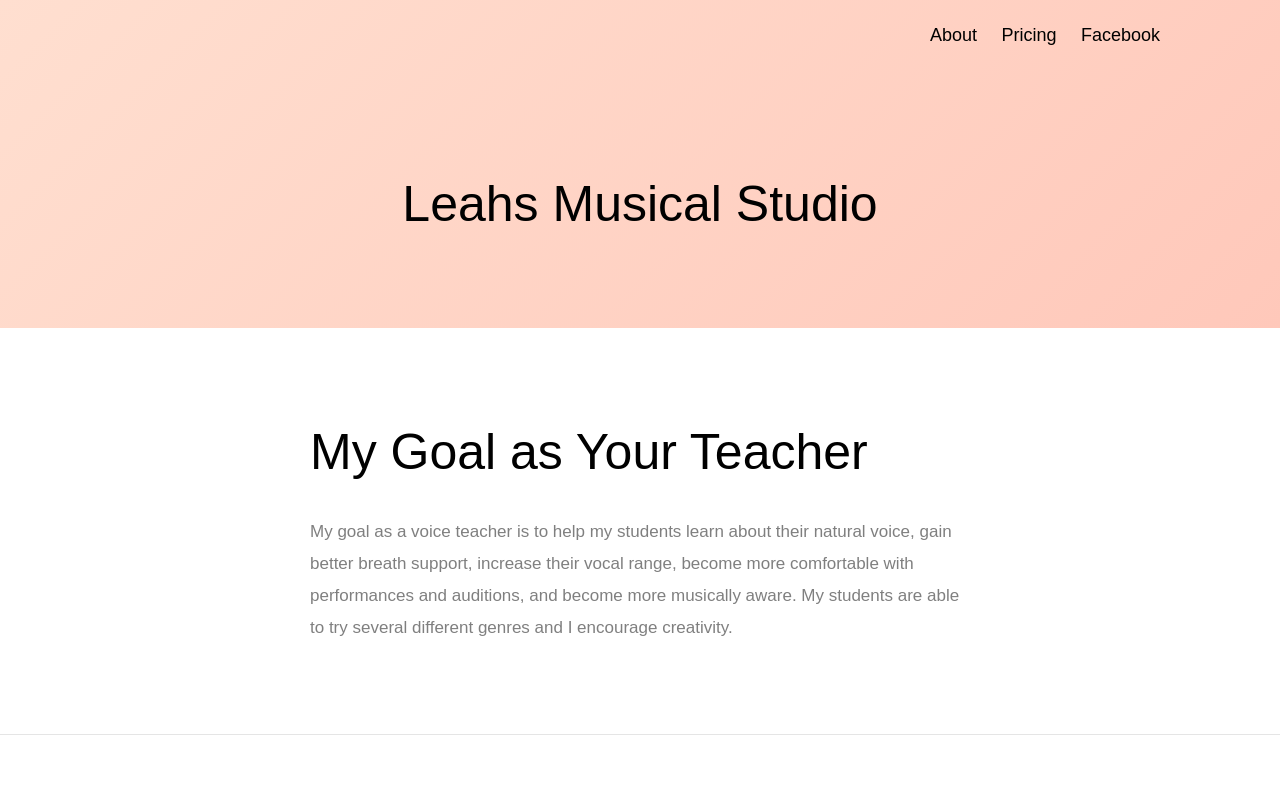
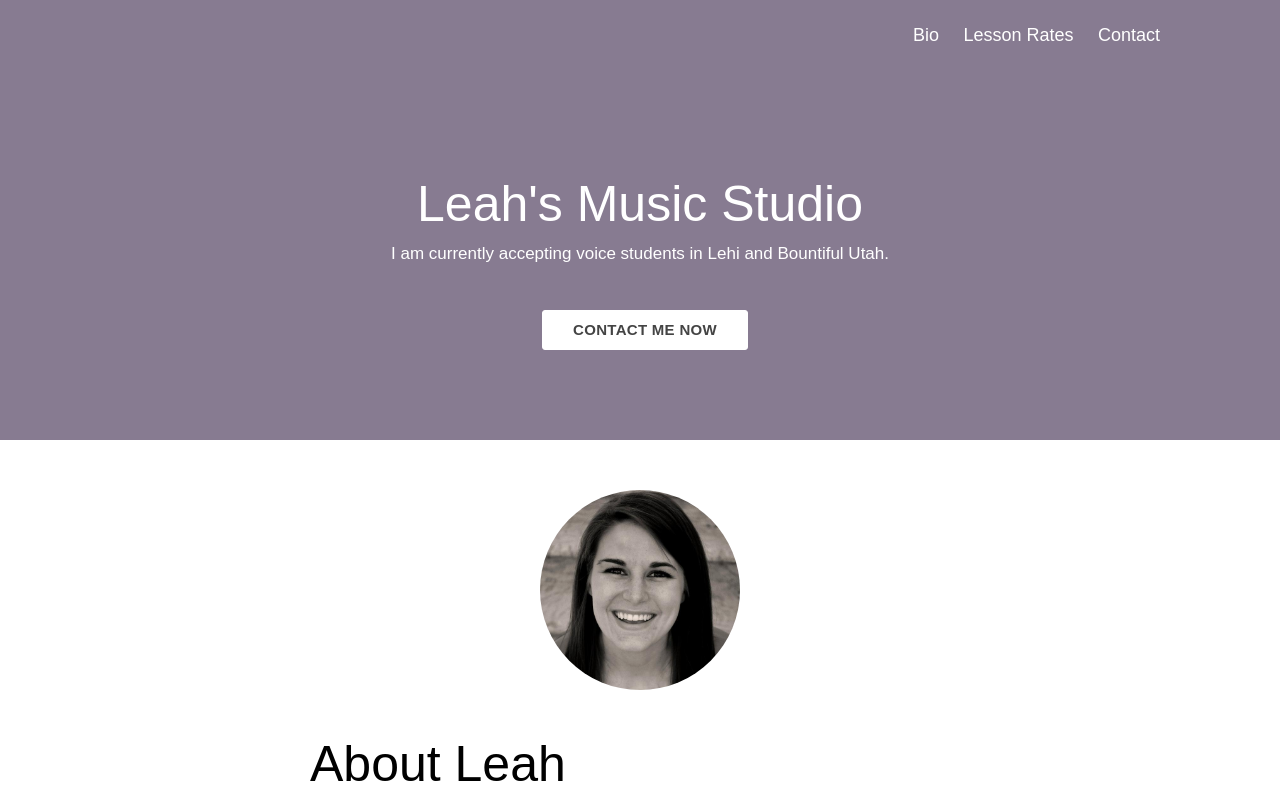
Before and after one commit to cadebward/leahs-music-site, a plain HTML site: page index.html in a window 1280 px wide. Shown: the top 801 px of the page. Drawn offline with Linux system fonts and the light colour scheme; a web font is replaced by a local one.

Commit message:
final touches

```diff
--- a/css/main.css
+++ b/css/main.css
@@ -1,9 +1,10 @@
 /*neutral*/
+
 * {
-	font-family: 'karla', sans-serif;
+	font-family: sans-serif;
 }.footer,
 .header {
-	background: linear-gradient(135deg, rgba(255,223,208,1) 0%,rgba(255,200,186,1) 100%);
+	background: #877B91;
 }
 .ctas-button {
 	color: #444;
@@ -11,7 +12,7 @@
 .ctas .twocta .ctas-button-2 {
 	border: 1px solid #333;
 	color: #333 !important;
-}@import url('https://fonts.googleapis.com/css?family=Karla:400,700');
+}
 *,
 *:before,
 *:after {
@@ -23,6 +24,7 @@ body {
 }
 /*text*/
 .heading {
+	font-family: 'Marcellus SC', sans-serif;
   font-weight: 100;
   font-size: 50px;
   line-height: 68px;
@@ -159,6 +161,7 @@ p.paragraph {
 }.header {
 	padding: 20px 0 90px 0;
 	overflow: hidden;
+	color:white;
 }
 .header .heading {
 	margin: 120px 0 0 0;
@@ -275,6 +278,7 @@ p.paragraph {
 	}
 }.footer {
 	padding: 45px 0;
+	color:white;
 }
 .footer .nav-link {
 	display: inline-block;
@@ -350,3 +354,21 @@ p.paragraph {
   	margin-top: 30px;
   }
 }
+
+.picture-bubble {
+	width: 200px;
+	height: 200px;
+	background-image: url("../img/portrait.jpg");
+	background-size: cover;
+	border-radius: 50%;
+	position: absolute;
+	left: calc(50% - 100px);
+	top: -150px;
+}
+.picture-container {
+	position: relative;
+	margin: 200px 0 100px;
+}
+button {
+	cursor:pointer;
+}
--- a/index.html
+++ b/index.html
@@ -5,6 +5,7 @@
   <meta name="viewport" content="width=device-width,initial-scale=1">
   <link rel="stylesheet" type="text/css" href="css/main.css">
   <link rel="stylesheet" type="text/css" href="css/devices.css">
+  <link href="https://fonts.googleapis.com/css?family=Marcellus+SC" rel="stylesheet">
 </head>
 <body>
   <header class="header">
@@ -13,62 +14,35 @@
         <div>
         </div>
         <div>
-          <a class="nav-link" href="#about">About</a>
-          <a class="nav-link" href="#pricing">Pricing</a>
-          <a class="nav-link" href="#">Facebook</a>
+          <a class="nav-link" href="#about">Bio</a>
+          <a class="nav-link" href="#pricing">Lesson Rates</a>
+          <a class="nav-link" href="#contact">Contact</a>
         </div>
       </div>
     </div>
     <div class="container-sml ">
       <div class="col-12">
         <h1 class="heading text-center">
-          Leahs Musical Studio
+          Leah's Music Studio
         </h1>
       </div>
     </div>
-    <!-- <div class="container-lrg"> -->
-    <!--   <div class="centerdevices col-12"> -->
-    <!--     <div class="iphoneipad"> -->
-    <!--       <div class="iphone"> -->
-    <!--         <div class="mask"> -->
-    <!--           <1!-- <img class="mask-img" src="img/mobileapp.svg"> --1> -->
-    <!--         </div> -->
-    <!--       </div> -->
-    <!--       <div class="ipad"> -->
-    <!--         <div class="mask"> -->
-    <!--           <img class="mask-img" src="img/webapp.svg"> -->
-    <!--         </div> -->
-    <!--       </div> -->
-    <!--     </div> -->
-    <!--   </div> -->
-    <!-- </div> -->
     <div class="container-sml">
       <div class="col-12 text-center">
-        <!-- <h2 class="paragraph">
-          We're creating the best place to go when starting a new business or company. With Launchaco you can instantly search domain
-          names, social media handles, and see your logo in beautiful logotypes.
-        </h2> -->
-        <!-- <div class="ctas">
+        <h2 class="paragraph">
+          I am currently accepting voice students in Lehi and Bountiful Utah.
+        </h2>
+        <div class="ctas">
           <div class="emailcta">
-            <input class="ctas-input" type="text" placeholder="Your Email Address">
-            <button class="ctas-button">
-              Sign Up
-            </button>
-          </div> -->
+            <a href="mailto:contact@leahsmusicstudio.com"><button class="ctas-button">
+              Contact Me Now
+            </button></a>
+          </div>
       </div>
     </div>
   </header>
-  <div class="feature6">
-    <div class="container-sml flex">
-      <div class="col-12">
-        <h3 class="heading">
-          My Goal as Your Teacher
-        </h3>
-        <p class="paragraph">
-          My goal as a voice teacher is to help my students learn about their natural voice, gain better breath support, increase their vocal range, become more comfortable with performances and auditions, and become more musically aware. My students are able to try several different genres and I encourage creativity.
-        </p>
-      </div>
-    </div>
+  <div class="picture-container">
+    <div class="picture-bubble"></div>
   </div>
   <div class="feature6" id="about">
     <div class="container-sml flex">
@@ -79,6 +53,10 @@
         <p class="paragraph">
           Soprano Leah Ward has been singing since before she could talk. From making up songs around the house to singing “Oh What a Beautiful Morning” out her bedroom window as a 4 year old, the love of song has always been with her. As a young child she was involved in the International Children’s Choir based out of Salt Lake City. With them, she sang multiple times a week for local and international dignitaries. Leah was very involved in music through her Junior High and High School years. She played the cello in her school orchestras as well as being heavily involved in the Woods Cross High School Madrigal choir and Concert choir. She went on to get a degree in Vocal Performance at Utah State University. Leah was part of both the USU Chamber Singers as well as the USU Opera program. Being part of these groups gave her several opportunities for solo performances. After graduating Leah had the opportunity to sing under the direction of Dr. Craig Jessop in the American Festival Chorus based in Logan, Utah. She has sung around the world on stages in the United States, Canada, Mexico, and China.
         </p>
+        <br>
+        <p class="paragraph">
+            Leah specializes in musical genres such as classical, opera, musical theatre, and choral music. She is also proficient in music theory. She has 10 years of private vocal training and has been teaching private voice lessons for 3 years.
+          </p>
       </div>
     </div>
   </div>
@@ -86,16 +64,25 @@
     <div class="container-sml flex">
       <div class="col-12">
         <h3 class="heading">
-          Specializations
+          My Goal as Your Teacher
         </h3>
         <p class="paragraph">
-          Leah specializes in several musical genres such as classical, opera, musical theatre, and choral music. She is also proficient in music theory. She has 10 years of private vocal training and has been teaching private voice lessons for 3 years.
+          My goal as a voice teacher is to help my students learn about their natural voice, gain better breath support, increase their vocal range, and become more comfortable with performances and auditions. My students are able to try several different genres and I encourage creativity.
         </p>
       </div>
     </div>
   </div>
   <div class="feature3" id="pricing">
     <div class="container-lrg flex">
+      <div class="col-4">
+        <h3 class="subheading">Group Lessons</h3>
+        <p class="paragraph">
+          Ages 10 to 12
+        </p>
+        <p class="paragraph">
+          $50/month
+        </p>
+      </div>
       <div class="col-4">
         <h3 class="subheading">30 Minute Lessons</h3>
         <p class="paragraph">
@@ -114,94 +101,25 @@
           $100/month
         </p>
       </div>
-      <div class="col-4">
-        <h3 class="subheading">Group Lessons</h3>
+    </div>
+  </div>
+  <div class="feature6" id="contact">
+    <div class="container-sml flex">
+      <div class="col-12">
+        <h3 class="heading">
+          Contact
+        </h3>
         <p class="paragraph">
-          Ages 10 to 12
-        </p>
-        <p class="paragraph">
-          $50/month
+            For questions, or to sign up for lessons, email me at <a href="mailto:info@leahsmusicstudio.com">info@leahsmusicstudio.com</a>.
         </p>
       </div>
     </div>
   </div>
-  <!-- <div class="socialproof"> -->
-  <!--   <div class="container-sml"> -->
-  <!--     <div class="text-center"> -->
-  <!--       <div class="col-12"> -->
-  <!--         <h4 class="heading"> -->
-  <!--           Listen to Leah Sing -->
-  <!--         </h4> -->
-  <!--       </div> -->
-  <!--     </div> -->
-  <!--   </div> -->
-    <!-- <div class="container-lrg"> -->
-    <!--   <div class="tweets flex"> -->
-    <!--     <div class="col-4"> -->
-    <!--       <div class="testimonial"> -->
-    <!--         <div class="flex flexvert"> -->
-    <!--           <div> -->
-    <!--             <b>Username</b> -->
-    <!--             <br> -->
-    <!--             <span class=>@justcreative</span> -->
-    <!--           </div> -->
-    <!--         </div> -->
-    <!--         <div class="testimonial-content"> -->
-    <!--           <p class="paragraph"> -->
-    <!--             Launchaco is a handy tool to help name your business. It checks domains & social media handles for you :)! -->
-    <!--           </p> -->
-    <!--         </div> -->
-    <!--       </div> -->
-    <!--     </div> -->
-    <!--     <div class="col-4"> -->
-    <!--       <div class="testimonial"> -->
-    <!--         <div class="flex flexvert"> -->
-    <!--           <div> -->
-    <!--             <b>Username</b> -->
-    <!--             <br> -->
-    <!--             <span class=>@KurtisAmundson</span> -->
-    <!--           </div> -->
-    <!--         </div> -->
-    <!--         <div class="testimonial-content"> -->
-    <!--           <p class="paragraph"> -->
-    <!--             Check out http://launchaco.com when you brand your social and internet presence. Great work @launchaco -->
-    <!--           </p> -->
-    <!--         </div> -->
-    <!--       </div> -->
-    <!--     </div> -->
-    <!--     <div class="col-4"> -->
-    <!--       <div class="testimonial"> -->
-    <!--         <div class="flex flexvert"> -->
-    <!--           <div> -->
-    <!--             <b>Username</b> -->
-    <!--             <br> -->
-    <!--             <span class=>@namli</span> -->
-    <!--           </div> -->
-    <!--         </div> -->
-    <!--         <div class="testimonial-content"> -->
-    <!--           <p class="paragraph"> -->
-    <!--             hey @launchaco you do perfect service for non creative us. Thx a lot : ) -->
-    <!--           </p> -->
-    <!--         </div> -->
-    <!--       </div> -->
-    <!--     </div> -->
-    <!--   </div> -->
-    <!-- </div> -->
-  <!-- </div> -->
   <div class="footer">
     <div class="container-sml">
       <div class="col-12 text-center">
-        <!-- <div>
-          <a class="nav-link">
-              Facebook
-            </a>
-          <a class="nav-link">
-              Contact
-            </a>
-        </div> -->
-        <br>
         <div>
-          <span id="copy">© Leahs Music Studios.</span>
+          <span id="copy">© Leah's Music Studio</span>
         </div>
       </div>
     </div>
@@ -215,7 +133,7 @@
     ga('send', 'pageview');
   </script>
   <script>
-    document.getElementById('copy').innerHTML = '© ' + new Date().getFullYear() + ' Leahs Music Studios.'
+    document.getElementById('copy').innerHTML = '© ' + new Date().getFullYear() + " Leah's Music Studio"
   </script>
 </body>
 
```
Also changed, not shown: img/launchacologo.svg (deleted), img/mobileapp.svg (deleted), img/portrait.jpg (added), img/webapp.svg (deleted).
